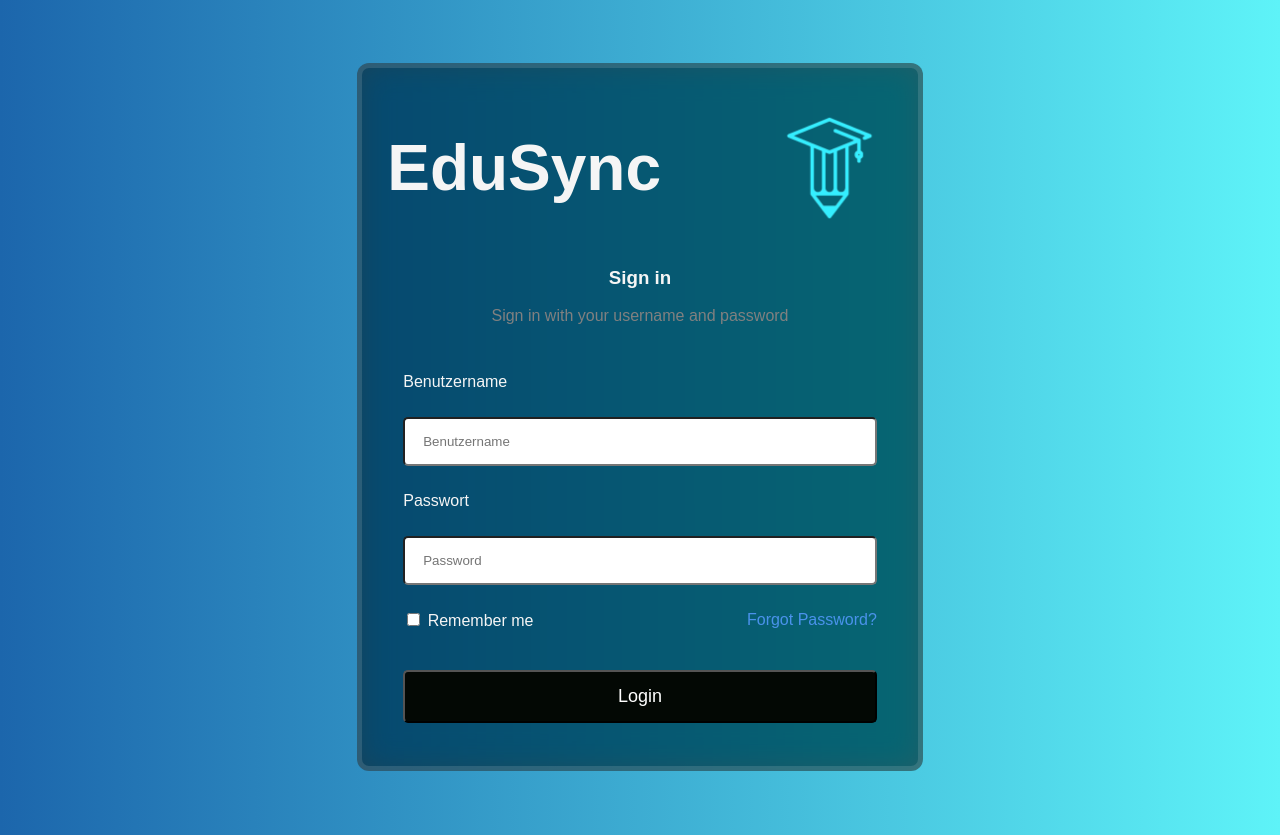
After one commit to ArneH666/schoolplanner-app, a Flask app: template templates/login.html.j2 in a window 1280 px wide. The commit adds this page. Run offline with Flask 3, Linux system fonts and the light colour scheme; the template is opened without the code that fills it, so the values that code supplies are empty; parts of the project's set-up code (start-up, migrations or seed data) failed here and were passed over.

Commit message:
Style frontend (#2)
* Add jetbrains to gitignore

* Moved app file

* Updated License and Readme

* Add basic HTML pages

* Added more functionality to the server

* Upload current state

* Upload current state

* Renamed files to html.j2

* Renamed files to html.j2

* Upload current state

* Added blank environment file

* Added logout page

* Upload current state

* favicon

* login page v1

* juckt mich alles nen scheiß dreck

---------

Co-authored-by: Prang, Torben (SE-5/5AFI2) <torben.prang@volkswagen.de>
Co-authored-by: TPrng <torben.prang@gmx.net>

```diff
--- a/app.py
+++ b/app.py
@@ -34,7 +34,6 @@ def delete_request(url_part: str) -> requests.Response:
 def home() -> str | flask.Response:
     if "data" in flask.session:
         return flask.render_template("home/home.html.j2")
-
     return flask.redirect(flask.url_for("login"), code=401)
 
 
--- a/static/css/style.css
+++ b/static/css/style.css
@@ -1,3 +1,156 @@
-body {
-    background-color: #000000;
+body
+{
+  font-family:sans-serif;
+  background: -webkit-linear-gradient(to right, #1c66ac, #5ef3f8);
+  background: linear-gradient(to right, #1c66ac, #5ef3f8);
+  color:whitesmoke;
 }
+
+.header {
+  display: flex;
+  align-items: center;
+}
+.logo {
+  margin-left: auto;
+  height: 25%;
+  width: 25%;
+}
+
+h1 {
+  font-weight: 900;
+  font-size: 4em;
+}
+
+#navbar {
+  overflow: hidden;
+  background-color: #2c0e7477;
+}
+
+#navbar a {
+    float: left;
+    display: block;
+    color: #f2f2f2;
+    text-align: center;
+    padding: 14px;
+    text-decoration: none;
+}
+
+.student_table {
+  border: #f2f2f2 solid 2px !important;
+  text-align: center;
+}
+
+#new_student {
+  text-align: center;
+  margin-bottom: 20px;
+}
+
+#student_button {
+  background-color: #30b0ec69;
+  border: none;
+  color: white;
+  padding: 5px;
+  font-size: 12px;
+  border-radius: 8px; /* Du kannst die Abrundung anpassen */
+}
+
+#login{
+    width: 40%;
+    margin: auto;
+    margin-top: 5%;
+    margin-bottom: 5%;
+    color:whitesmoke;
+    backdrop-filter: blur(16px) saturate(180%);
+    -webkit-backdrop-filter: blur(16px) saturate(180%);
+    background-color: rgba(11, 15, 13, 0.582);
+    border-radius: 12px;
+    border: 5px solid rgba(255, 255, 255, 0.125);
+    padding: 20px 25px;
+}
+
+input[type=text], input[type=password]{
+    width: 100%;
+    margin: 10px 0;
+    border-radius: 5px;
+    padding: 15px 18px;
+    box-sizing: border-box;
+}
+
+button {
+    background-color: #030804;
+    color: white;
+    padding: 14px 20px;
+    border-radius: 5px;
+    margin: 7px 0;
+    width: 100%;
+    font-size: 18px;
+}
+
+button:hover {
+    opacity: 0.6;
+    cursor: pointer;
+}
+
+.headingsContainer{
+    text-align: center;
+}
+
+.headingsContainer p{
+    color: gray;
+}
+.mainContainer{
+    padding: 16px;
+}
+
+
+.subcontainer{
+    display: flex;
+    flex-direction: row;
+    align-items: center;
+    justify-content: space-between;
+}
+
+.subcontainer a{
+    font-size: 16px;
+    margin-bottom: 12px;
+}
+
+span.forgotpsd a {
+    float: right;
+    color: whitesmoke;
+    padding-top: 16px;
+}
+
+.forgotpsd a{
+    color: rgb(74, 146, 235);
+}
+
+.forgotpsd a:link{
+    text-decoration: none;
+}
+
+  .register{
+    color: white;
+    text-align: center;
+}
+
+  .register a{
+    color: rgb(74, 146, 235);
+}
+
+  .register a:link{
+    text-decoration: none;
+}
+
+  /* Media queries for the responsiveness of the page */
+  @media screen and (max-width: 600px) {
+    form{
+      width: 25rem;
+    }
+  }
+
+  @media screen and (max-width: 400px) {
+    form{
+      width: 20rem;
+    }
+  }
--- /dev/null
+++ b/templates/bases/header.html.j2
@@ -0,0 +1,17 @@
+<!DOCTYPE html>
+<html lang="de">
+    <head>
+        <meta charset="UTF-8">
+        <meta http-equiv="X-UA-Compatible" content="IE=edge">
+        <meta name="viewport" content="width=device-width, initial-scale=1.0">
+        <title>{% block page_name %}{% endblock %} - EduSync</title>
+        <link rel="icon" href="{{ url_for('static', filename='images/EDUSYNC_LOGO.ico') }}" type="image/ico">
+        <link rel="stylesheet" type="text/css" href="{{ url_for('static', filename='/css/style.css') }}">
+    </head>
+
+    <body>
+    {% block content %}
+    {% endblock %}
+    </body>
+
+</html>
--- /dev/null
+++ b/templates/classes.html.j2
@@ -0,0 +1,5 @@
+{% extends "bases/header.html.j2" %}
+{% block page_name %}Home{% endblock %}
+{% block content %}
+    classes
+{% endblock %}
--- /dev/null
+++ b/templates/login.html.j2
@@ -0,0 +1,36 @@
+{% extends "bases/header.html.j2" %}
+{% block page_name %}Login{% endblock %}
+{% block content %}
+    {% if data_incorrect %}
+    	<p style="color: red">Benutzername oder Password ist falsch.</p>
+    {% endif %}
+
+    <form id="login" method="post">
+    <div class="header">
+        <h1>EduSync</h1>
+        <img class="logo" src="../static/images/EDUSYNC_LOGO.ico" alt="EduSync Logo">
+    </div>
+        <div class="headingsContainer">
+            <h3>Sign in</h3>
+            <p>Sign in with your username and password</p>
+        </div>
+        <div class="mainContainer">
+            <label>
+                <p>Benutzername</p>
+                <input name="username" placeholder="Benutzername" type="text" required>
+            </label>
+            <label>
+                <p>Passwort</p>
+                <input name="password"placeholder="Password" type="password" required>
+            </label>
+            <div class="subcontainer">
+                <label>
+                  <input type="checkbox" name="remember"> Remember me
+                </label>
+                <p class="forgotpsd"> <a href="#">Forgot Password?</a></p>
+            </div>
+            <br>
+            <button type="submit">Login</button>
+        </div>
+    </form>
+{% endblock %}
--- /dev/null
+++ b/templates/logout.html.j2
@@ -0,0 +1,5 @@
+{% extends "bases/header.html.j2" %}
+{% block page_name %}Abmelden{% endblock %}
+{% block content %}
+Du wurdest erfolgreich abgemeldet.
+{% endblock %}
```
Also changed, not shown: templates/home.html.j2 (added, +13 -0 lines), templates/modify_student.html.j2 (added, +21 -0 lines), templates/new_student.html.j2 (added, +7 -0 lines), templates/students.html.j2 (added, +52 -0 lines), templates/teachers.html.j2 (added, +14 -0 lines), static/EDUSYNC.ico (added), static/images/EDUSYNC.ico (added), static/images/EDUSYNC.png (added), static/images/EDUSYNC_LOGO.ico (added).
